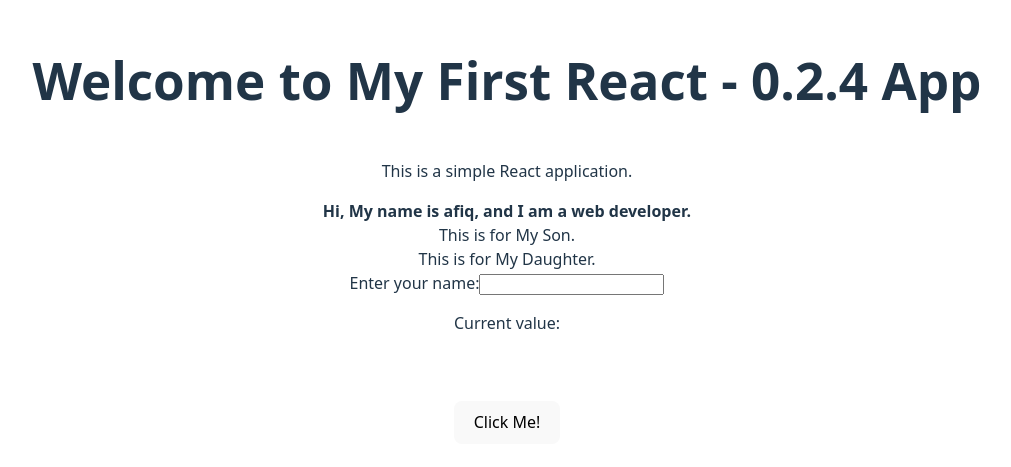
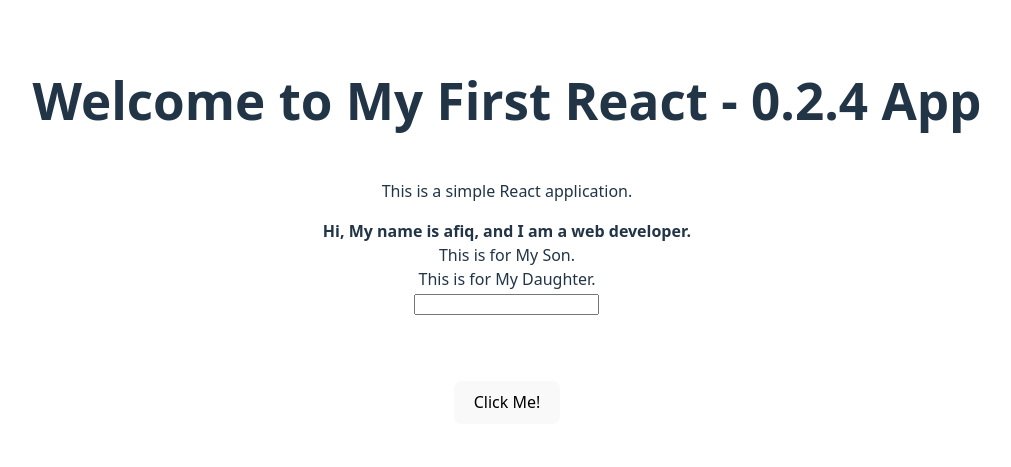
Before and after one commit to fyyqq/react-js, a React (Vite) app in the folder my-first-react-app/: page / in a window 1280 px wide. Shown: the part 169-636 px from the top of the page, without its empty margins (133-1144 px from the left). Built offline with nearby package versions, Linux system fonts and the light colour scheme.

Commit message:
test commit

```diff
--- a/my-first-react-app/src/App.jsx
+++ b/my-first-react-app/src/App.jsx
@@ -60,10 +60,8 @@
 
     return (
         <form>
-            <label>Enter your name:
-                <input type="text"  value={name} onChange={(e) => setName(e.target.value)} />
-            </label>
-            <p>Current value: {name}</p>
+            <input type="text"  value={name} onChange={(e) => setName(e.target.value)} />
+            <p>{name}</p>
         </form>
     )
 }
```
